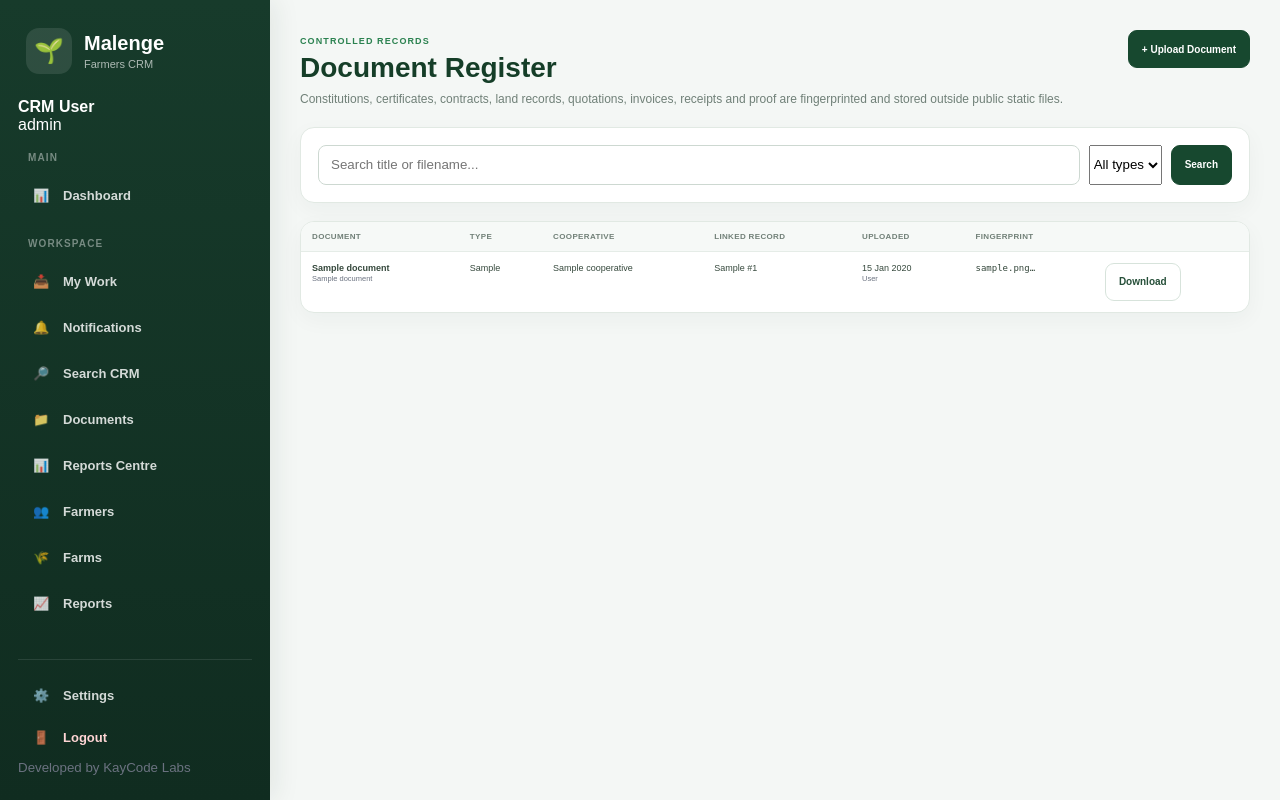
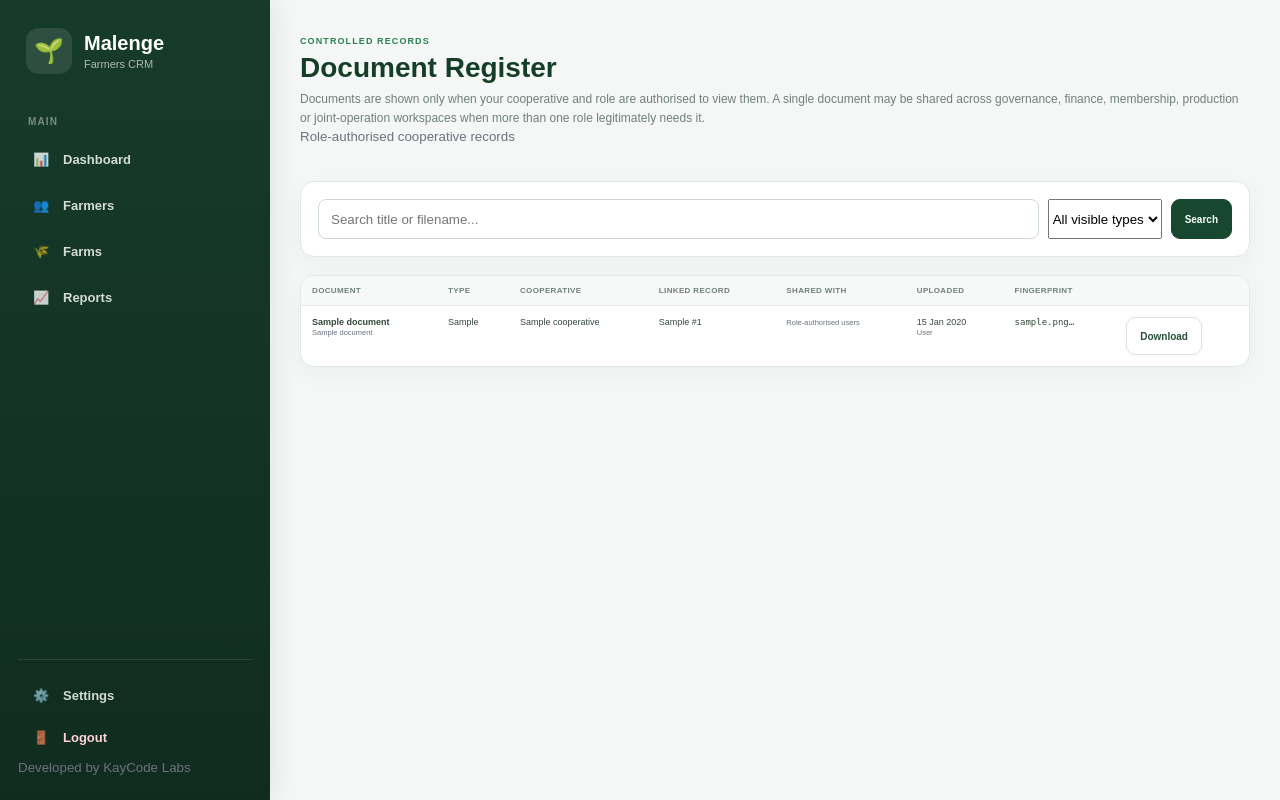
Before and after one commit to kaykwanele22/malengefarmerscrm, a Flask app: template templates/phase7/documents.html in a window 1280 px wide. Run offline with Flask 3, Linux system fonts and the light colour scheme; tables that the repository leaves empty hold one stand-in row (values such as "Sample post"); the template is opened without the code that fills it: values that come from a table or form of the project are taken from there, most other values are stand-ins (such as "Sample title", 1, 10 or a date in 2020).

Commit message:
Show role-scoped document register

```diff
--- a/templates/phase7/documents.html
+++ b/templates/phase7/documents.html
@@ -1,8 +1,55 @@
 {% extends "base.html" %}
 {% block title %}Documents | Malenge Farmers CRM{% endblock %}
 {% block extra_css %}<link rel="stylesheet" href="{{ url_for('static', filename='css/phase7.css') }}">{% endblock %}
-{% block content %}<div class="p7-page">
-<div class="p7-head"><div><span class="p7-eyebrow">Controlled Records</span><h1>Document Register</h1><p>Constitutions, certificates, contracts, land records, quotations, invoices, receipts and proof are fingerprinted and stored outside public static files.</p></div><div class="p7-actions">{% if current_access and current_access.role != 'Admin' %}<a class="p7-btn primary" href="{{ url_for('phase7.document_upload') }}">+ Upload Document</a>{% endif %}</div></div>
-<section class="p7-card"><div class="p7-card-body"><form class="p7-search" method="GET"><input name="search" value="{{ search or '' }}" placeholder="Search title or filename..."><select name="type"><option value="">All types</option>{% for t in document_types %}<option value="{{ t }}" {% if doc_type==t %}selected{% endif %}>{{ t }}</option>{% endfor %}</select><button class="p7-btn primary" type="submit">Search</button></form></div></section>
-<section class="p7-card"><div class="p7-table-wrap"><table class="p7-table"><thead><tr><th>Document</th><th>Type</th><th>Cooperative</th><th>Linked Record</th><th>Uploaded</th><th>Fingerprint</th><th></th></tr></thead><tbody>{% for d in documents %}<tr><td><strong>{{ d.title }}</strong><br><small>{{ d.original_name }}</small></td><td>{{ d.document_type }}</td><td>{{ d.cooperative.name if d.cooperative else '—' }}</td><td>{% if d.entity_type %}{{ d.entity_type }} #{{ d.entity_id or '—' }}{% else %}—{% endif %}</td><td>{{ d.created_at.strftime('%d %b %Y') if d.created_at else '—' }}<br><small>{{ d.uploaded_by_user.fullname if d.uploaded_by_user else 'Unknown' }}</small></td><td><code>{{ d.file_sha256[:12] }}…</code></td><td><a class="p7-btn" href="{{ url_for('phase7.document_download', document_id=d.id) }}">Download</a></td></tr>{% else %}<tr><td colspan="7"><div class="p7-empty">No documents found.</div></td></tr>{% endfor %}</tbody></table></div></section>
-</div>{% endblock %}
+{% block content %}
+<div class="p7-page">
+  <div class="p7-head">
+    <div>
+      <span class="p7-eyebrow">Controlled Records</span>
+      <h1>Document Register</h1>
+      <p>Documents are shown only when your cooperative and role are authorised to view them. A single document may be shared across governance, finance, membership, production or joint-operation workspaces when more than one role legitimately needs it.</p>
+      <small>{{ document_access_summary }}</small>
+    </div>
+    <div class="p7-actions">
+      {% if can_upload_documents %}<a class="p7-btn primary" href="{{ url_for('phase7.document_upload') }}">+ Upload Document</a>{% endif %}
+    </div>
+  </div>
+
+  <section class="p7-card">
+    <div class="p7-card-body">
+      <form class="p7-search" method="GET">
+        <input name="search" value="{{ search or '' }}" placeholder="Search title or filename...">
+        <select name="type">
+          <option value="">All visible types</option>
+          {% for t in document_types %}<option value="{{ t }}" {% if doc_type==t %}selected{% endif %}>{{ t }}</option>{% endfor %}
+        </select>
+        <button class="p7-btn primary" type="submit">Search</button>
+      </form>
+    </div>
+  </section>
+
+  <section class="p7-card">
+    <div class="p7-table-wrap">
+      <table class="p7-table">
+        <thead><tr><th>Document</th><th>Type</th><th>Cooperative</th><th>Linked Record</th><th>Shared With</th><th>Uploaded</th><th>Fingerprint</th><th></th></tr></thead>
+        <tbody>
+          {% for d in documents %}
+          <tr>
+            <td><strong>{{ d.title }}</strong><br><small>{{ d.original_name }}</small></td>
+            <td>{{ d.document_type }}</td>
+            <td>{{ d.cooperative.name if d.cooperative else '—' }}</td>
+            <td>{% if d.entity_type %}{{ d.entity_type }} #{{ d.entity_id or '—' }}{% else %}—{% endif %}</td>
+            <td><small>{{ visibility_labels.get(d.id, 'Role-authorised users') }}</small></td>
+            <td>{{ d.created_at.strftime('%d %b %Y') if d.created_at else '—' }}<br><small>{{ d.uploaded_by_user.fullname if d.uploaded_by_user else 'Unknown' }}</small></td>
+            <td><code>{{ d.file_sha256[:12] }}…</code></td>
+            <td><a class="p7-btn" href="{{ url_for('phase7.document_download', document_id=d.id) }}">Download</a></td>
+          </tr>
+          {% else %}
+          <tr><td colspan="8"><div class="p7-empty">No documents are available to your role for this cooperative.</div></td></tr>
+          {% endfor %}
+        </tbody>
+      </table>
+    </div>
+  </section>
+</div>
+{% endblock %}
```
